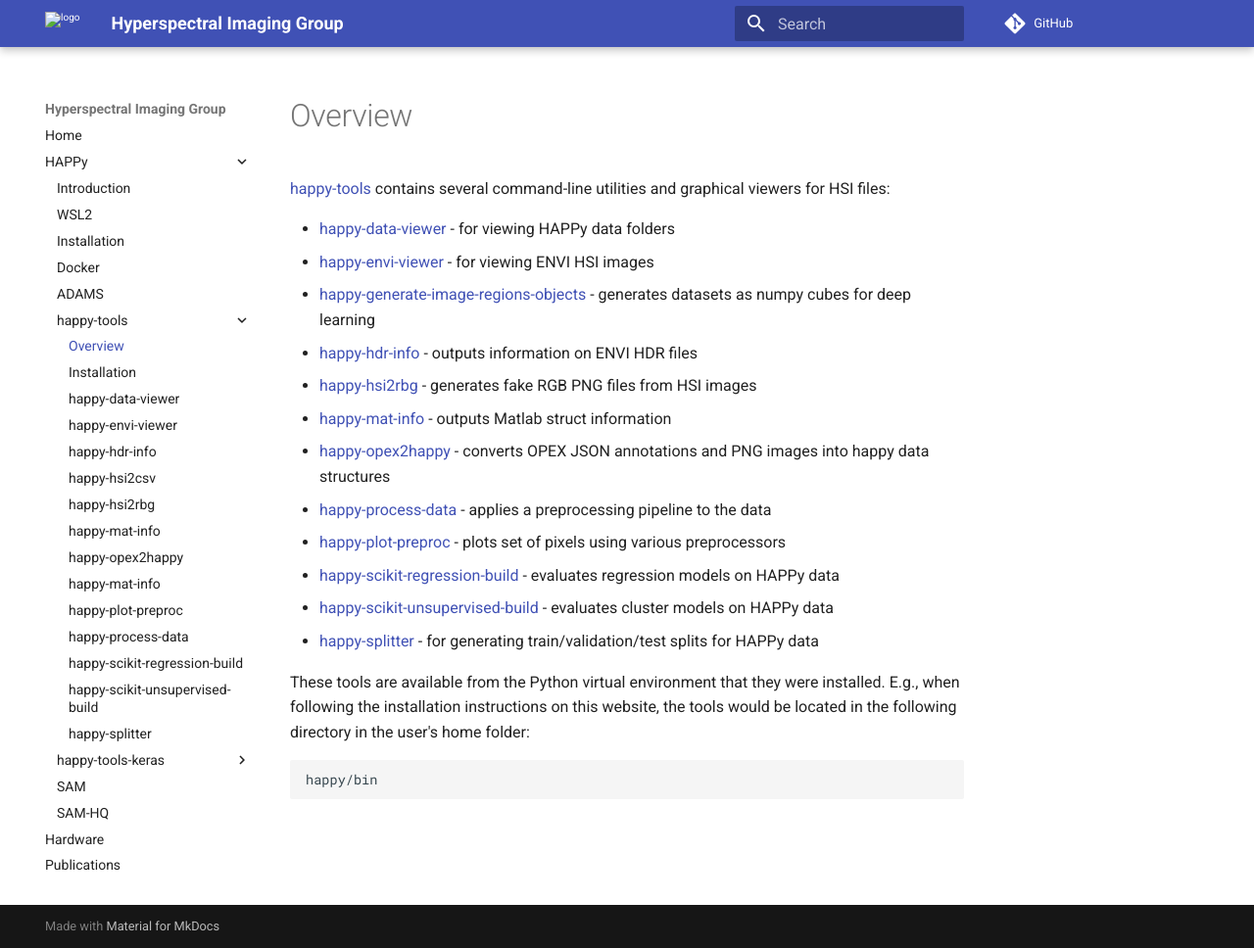
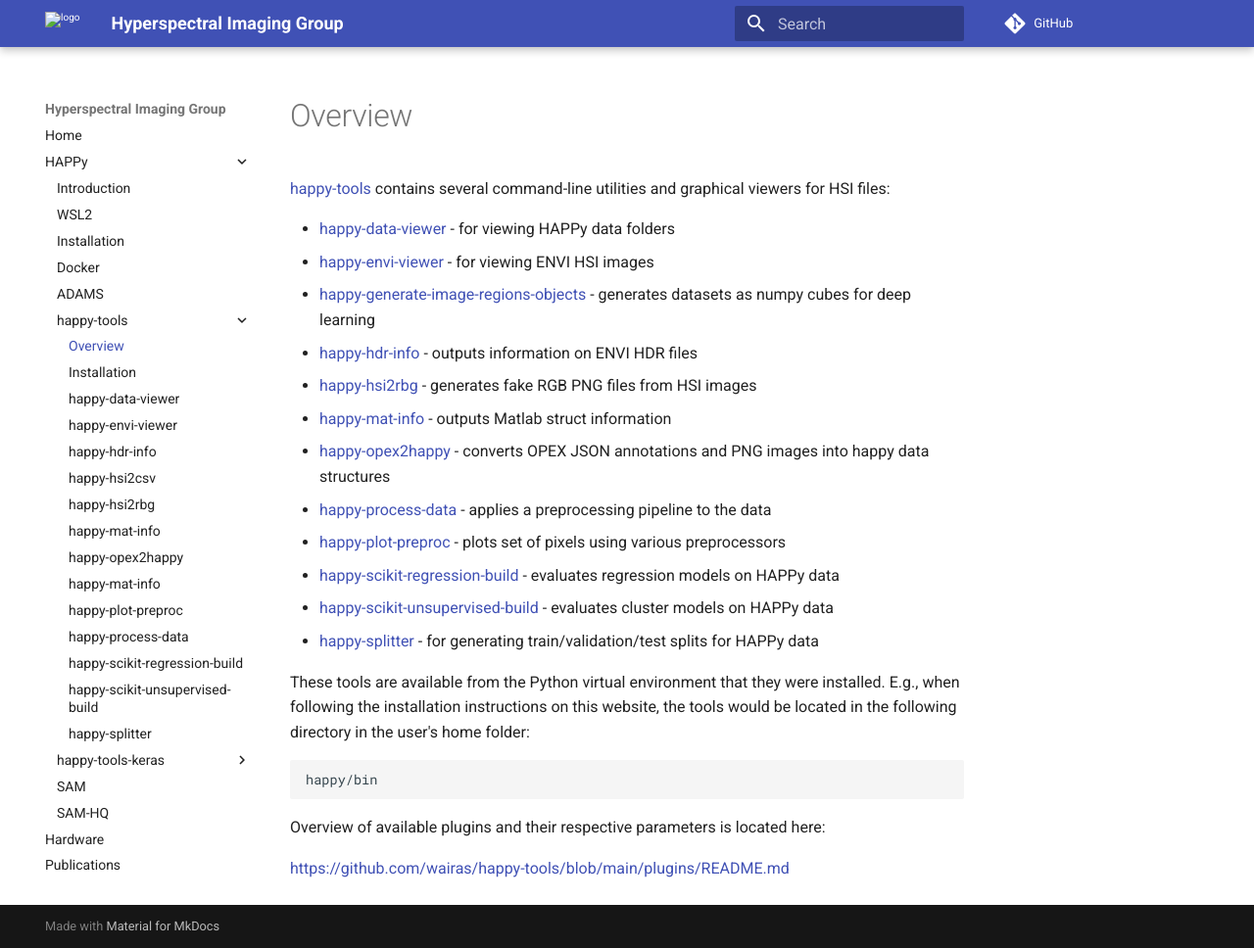
Before and after one commit to wairas/hsi-website, an MkDocs documentation site: the page built from docs/happy/happy_tools/index.md, in a window 1280 px wide and 968 px high. Shown: the whole window at 98% size. Built offline with MkDocs 1.6.1 and Material for MkDocs 9.7.7, drawn with Linux system fonts in a browser that asks for light colours; comment, search, counter and statistics services are not loaded.

Commit message:
added link to plugins documentation

````diff
--- a/docs/happy/happy_tools/index.md
+++ b/docs/happy/happy_tools/index.md
@@ -21,3 +21,7 @@ the tools would be located in the following directory in the user's home folder:
 ```bash
 happy/bin
 ```
+
+Overview of available plugins and their respective parameters is located here:
+
+[https://github.com/wairas/happy-tools/blob/main/plugins/README.md](https://github.com/wairas/happy-tools/blob/main/plugins/README.md)
````
